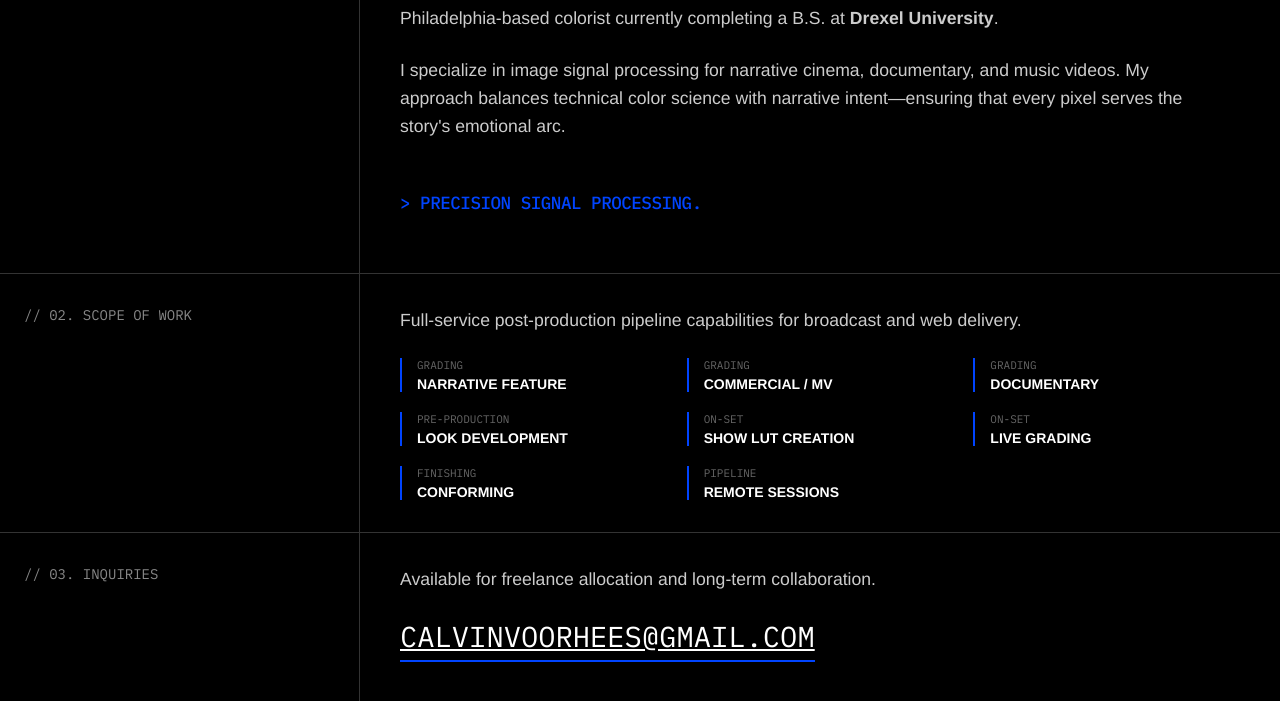
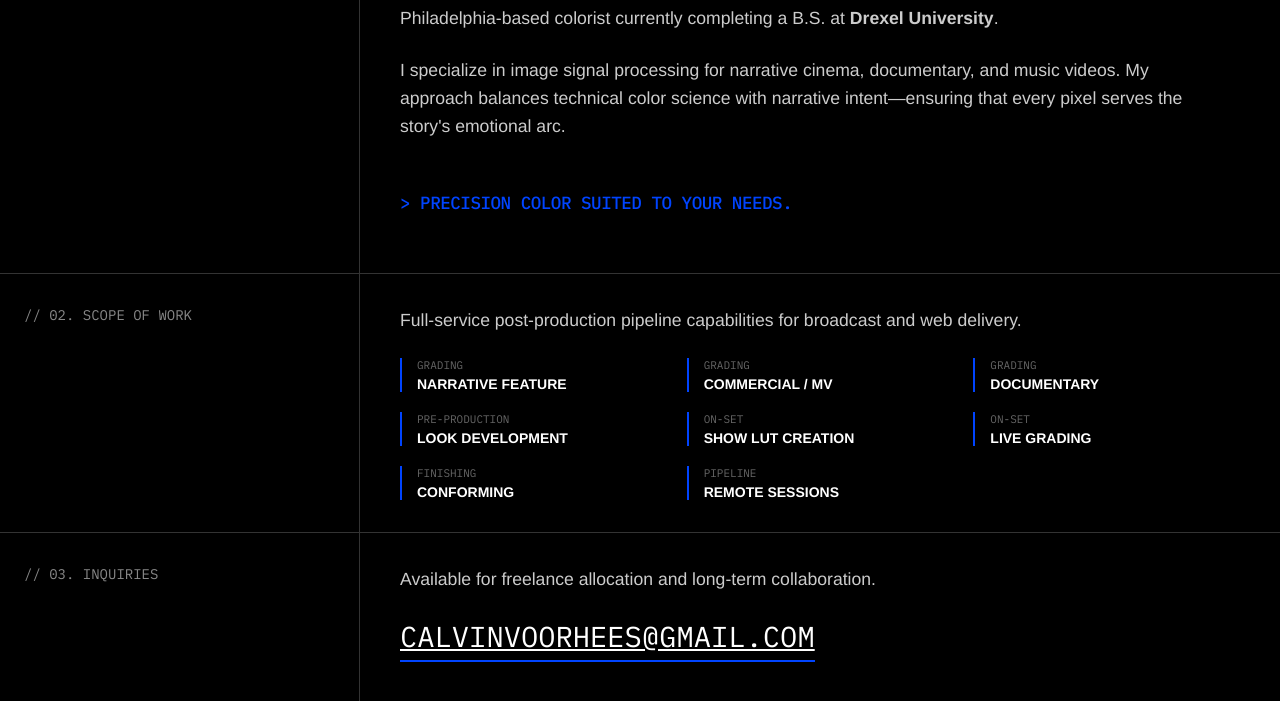
Before and after one commit to calvinvoorhees/personal-site, a plain HTML site: page about.html in a window 1280 px wide. Shown: the part 211-912 px from the top of the page. Drawn offline with Linux system fonts and the light colour scheme.

Commit message:
Add files via upload

```diff
--- a/about.html
+++ b/about.html
@@ -108,7 +108,7 @@
                 <h1 class="u-caps">Calvin Voorhees<br>Digital Intermediate Colorist</h1>
                 <p>Philadelphia-based colorist currently completing a B.S. at <strong>Drexel University</strong>.</p>
                 <p>I specialize in image signal processing for narrative cinema, documentary, and music videos. My approach balances technical color science with narrative intent—ensuring that every pixel serves the story's emotional arc.</p>
-                <p class="u-caps u-mono" style="color: var(--accent); font-weight: 500; margin-top: 3rem; letter-spacing: -0.5px;">> Precision Signal Processing.</p>
+                <p class="u-caps u-mono" style="color: var(--accent); font-weight: 500; margin-top: 3rem; letter-spacing: -0.5px;">> Precision Color Suited to Your Needs.</p>
             </div>
         </section>
 
```
